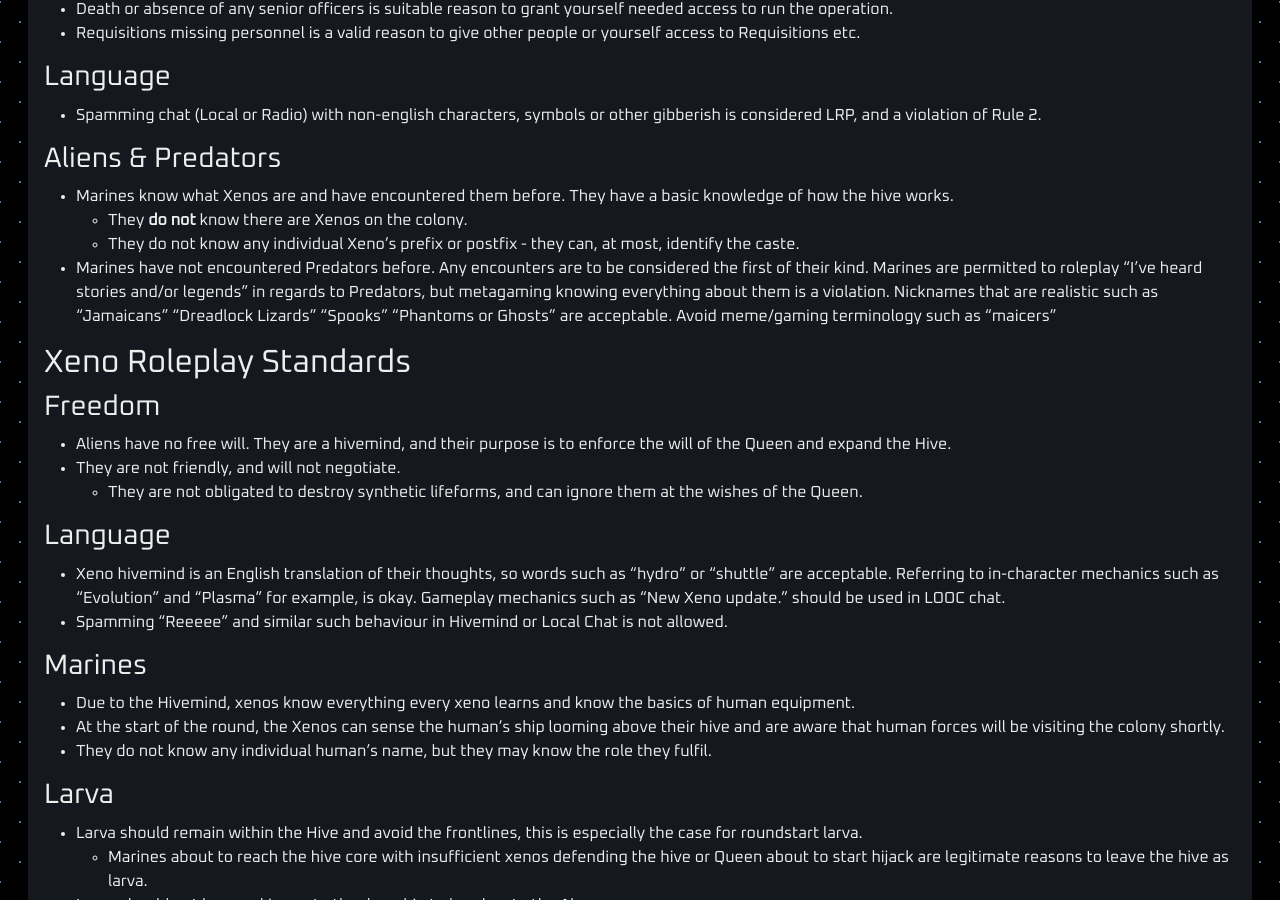
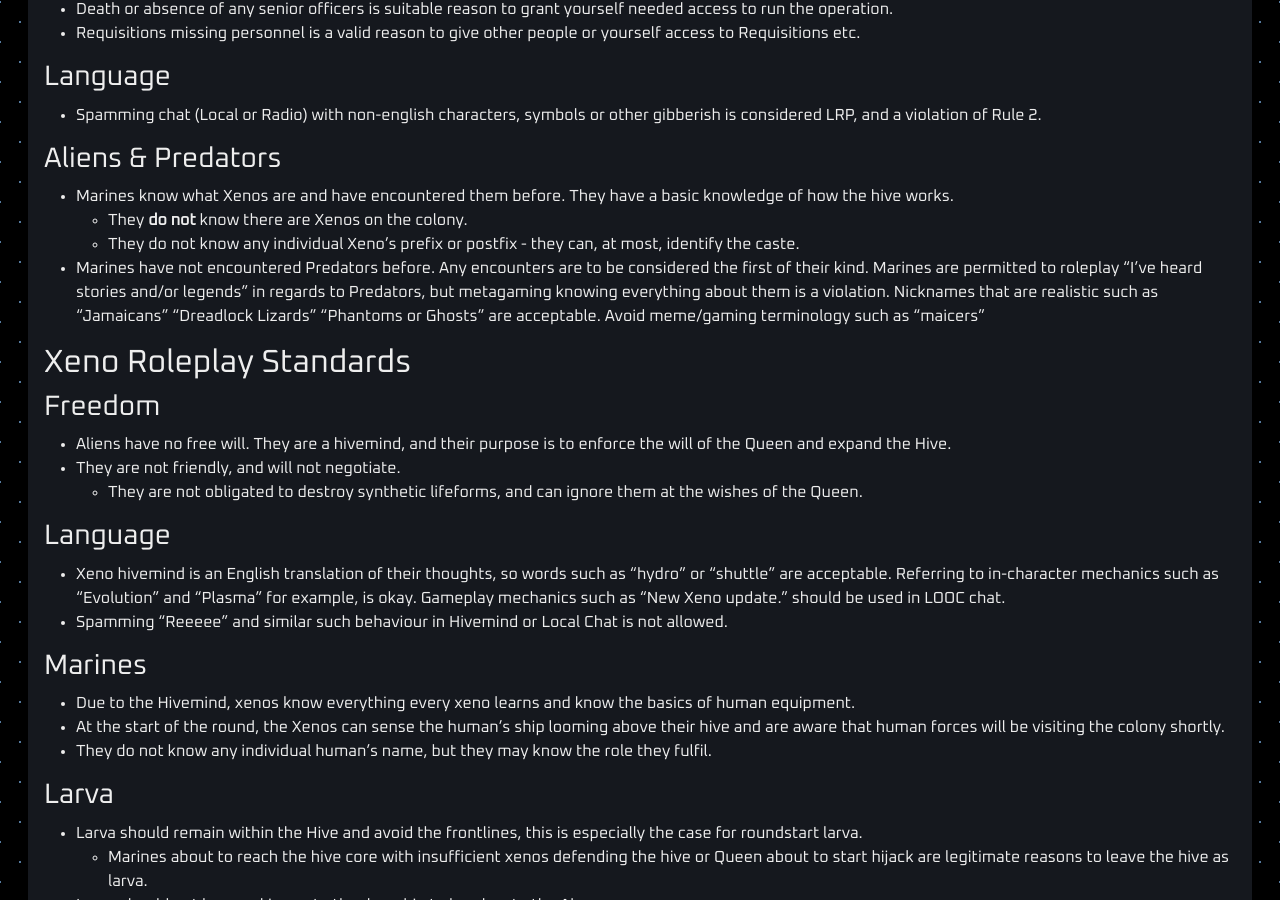
Before and after one commit to cmss13-devs/web, a Jekyll site: the page built from rules.md, in a window 1280 px wide and 900 px high, scrolled down 3438 px. Built offline with Jekyll 4.4.1, drawn with Linux system fonts in a browser that asks for light colours.

Commit message:
Update rules.md

```diff
--- a/rules.md
+++ b/rules.md
@@ -134,7 +134,7 @@
 - Marines know what Xenos are and have encountered them before. They have a basic knowledge of how the hive works.
   - They **do not** know there are Xenos on the colony.
   - They do not know any individual Xeno's prefix or postfix - they can, at most, identify the caste.
-- Marines have not encountered Predators before. Any encounters are to be considered the first of their kind. Marines are permitted to roleplay "I've heard stories and/or legends" in regards to Predators, but metagaming knowing everything about them is a violation. Nicknames that are realistic such as "Jamaicans" "Dreadlock Lizards" "Spooks" "Phantoms or Ghosts" are acceptable. Avoid meme/gaming terminology such as "maicers"
+- Marines have not encountered Predators before. Any encounters are to be considered the first of their kind. Marines are permitted to roleplay "I've heard stories and/or legends" in regards to Predators, but metagaming knowing everything about them is a violation. Nicknames that are realistic such as "Jamaicans" "Dreadlock Lizards" "Phantoms or Ghosts" are acceptable. Avoid meme/gaming terminology such as "maicers"
 
 ## Xeno Roleplay Standards
 
```
